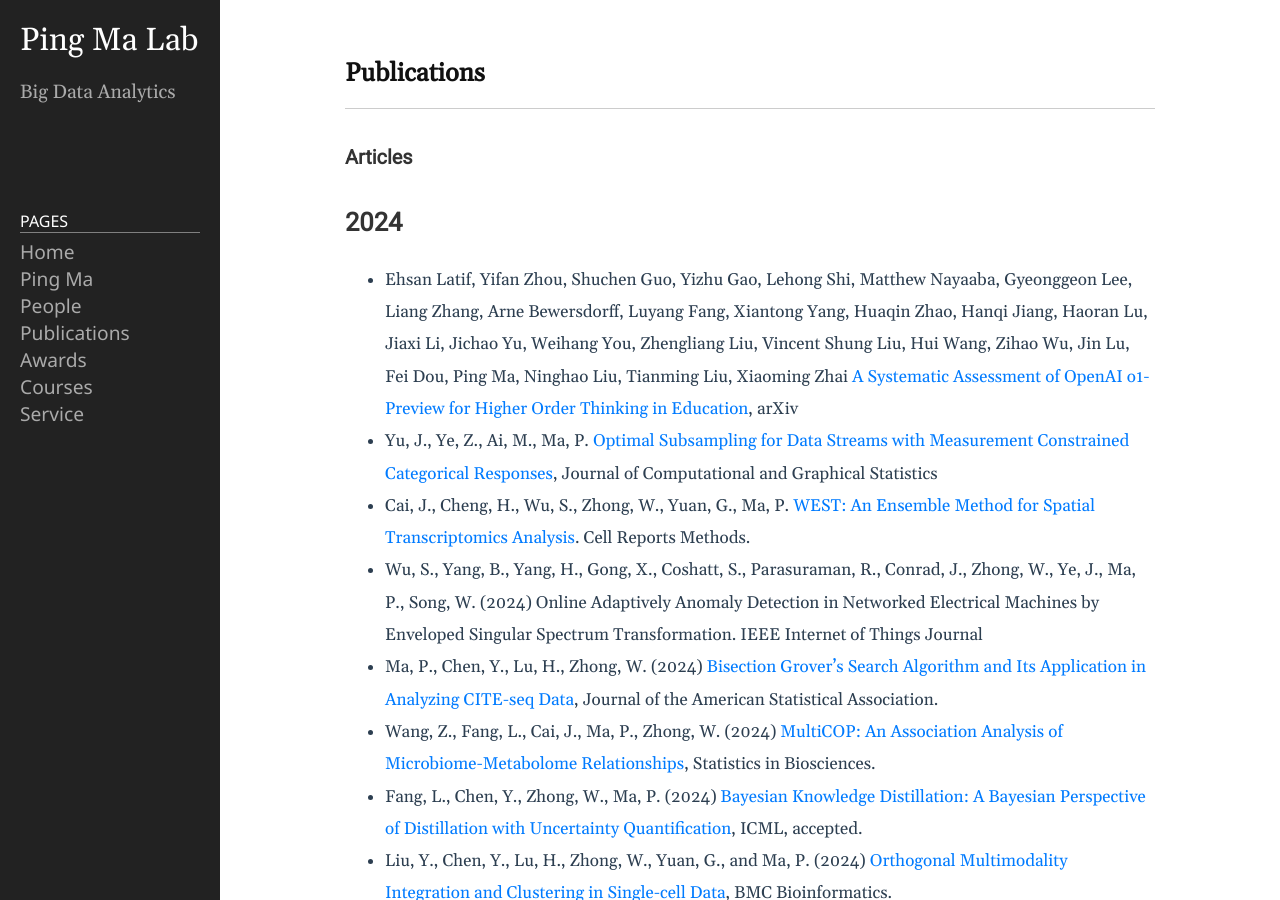
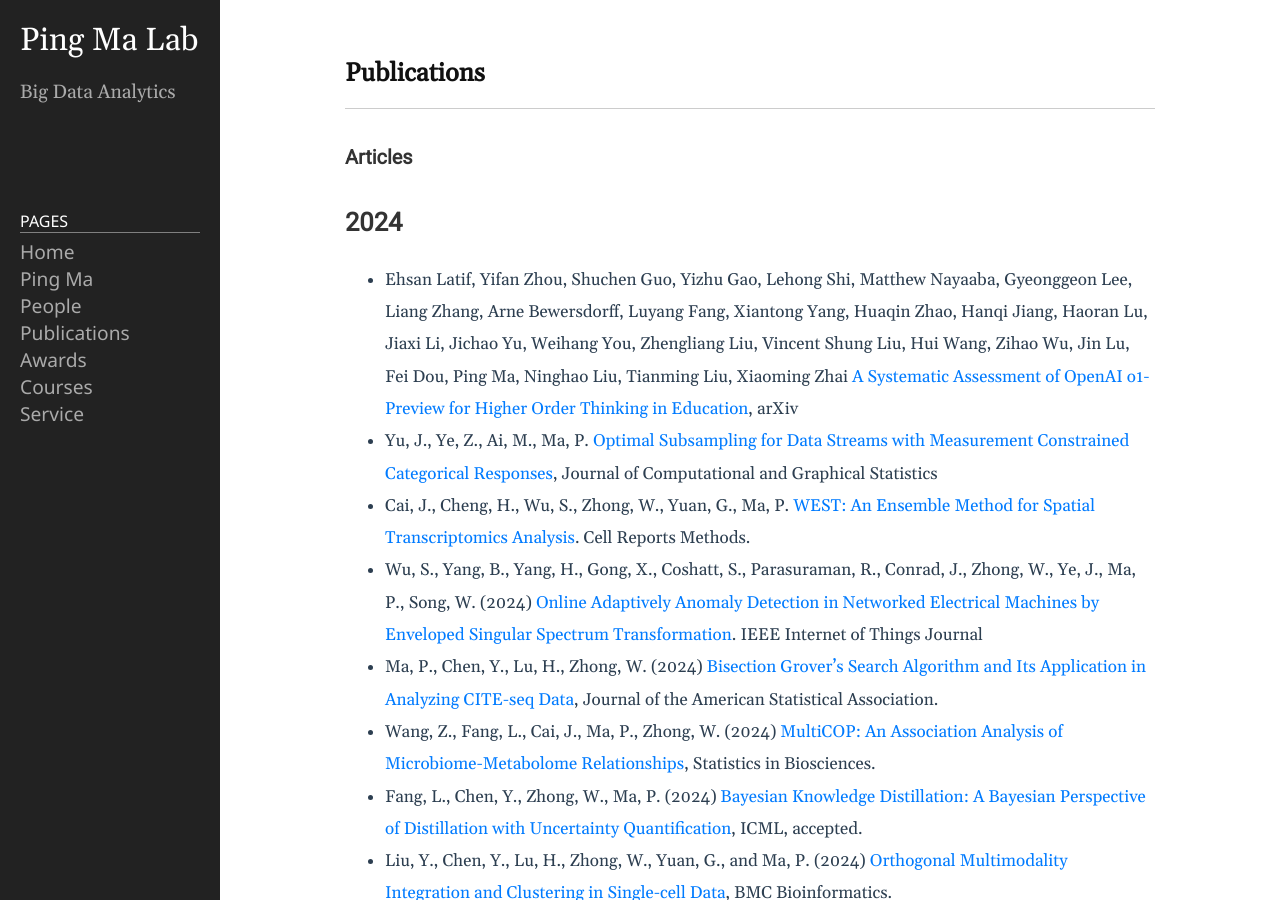
Before and after one commit to BDALpingio/BDALpingio.github.io, a Jekyll site: the page built from 3_publications.md, in a window 1280 px wide and 900 px high. Built offline with Jekyll 4.4.1, drawn with Linux system fonts in a browser that asks for light colours; part of the change alters nothing that is shown.

```diff
--- a/3_publications.md
+++ b/3_publications.md
@@ -10,7 +10,7 @@ permalink: /3_publications/
 - Ehsan Latif, Yifan Zhou, Shuchen Guo, Yizhu Gao, Lehong Shi, Matthew Nayaaba, Gyeonggeon Lee, Liang Zhang, Arne Bewersdorff, Luyang Fang, Xiantong Yang, Huaqin Zhao, Hanqi Jiang, Haoran Lu, Jiaxi Li, Jichao Yu, Weihang You, Zhengliang Liu, Vincent Shung Liu, Hui Wang, Zihao Wu, Jin Lu, Fei Dou, Ping Ma, Ninghao Liu, Tianming Liu, Xiaoming Zhai [A Systematic Assessment of OpenAI o1-Preview for Higher Order Thinking in Education](https://arxiv.org/abs/2410.21287), arXiv
 - Yu, J., Ye, Z., Ai, M., Ma, P. [Optimal Subsampling for Data Streams with Measurement Constrained Categorical Responses](https://www.tandfonline.com/doi/full/10.1080/10618600.2024.2421990), Journal of Computational and Graphical Statistics
 - Cai, J., Cheng, H., Wu, S., Zhong, W., Yuan, G., Ma, P. [WEST: An Ensemble Method for Spatial Transcriptomics Analysis](https://www.cell.com/cell-reports-methods/fulltext/S2667-2375(24)00269-8). Cell Reports Methods.
-- Wu, S., Yang, B., Yang, H., Gong, X., Coshatt, S., Parasuraman, R., Conrad, J., Zhong, W., Ye, J., Ma, P., Song, W. (2024) Online Adaptively Anomaly Detection in Networked Electrical Machines by Enveloped Singular Spectrum Transformation. IEEE Internet of Things Journal
+- Wu, S., Yang, B., Yang, H., Gong, X., Coshatt, S., Parasuraman, R., Conrad, J., Zhong, W., Ye, J., Ma, P., Song, W. (2024) [Online Adaptively Anomaly Detection in Networked Electrical Machines by Enveloped Singular Spectrum Transformation](https://doi.org/10.1109/JIOT.2024.3476268). IEEE Internet of Things Journal
 - Ma, P., Chen, Y., Lu, H., Zhong, W. (2024) [Bisection Grover’s Search Algorithm and Its Application in Analyzing CITE-seq Data](https://www.tandfonline.com/doi/abs/10.1080/01621459.2024.2404259), Journal of the American Statistical Association.
 - Wang, Z., Fang, L., Cai, J., Ma, P., Zhong, W. (2024) [MultiCOP: An Association Analysis of Microbiome-Metabolome Relationships](https://drive.google.com/file/d/1ziOs1fgjxSvBtdeNdoaBwN_9Dvohy8kA/view?usp=sharing), Statistics in Biosciences.
 - Fang, L., Chen, Y., Zhong, W., Ma, P. (2024) [Bayesian Knowledge Distillation: A Bayesian Perspective of Distillation with Uncertainty Quantification](
```
